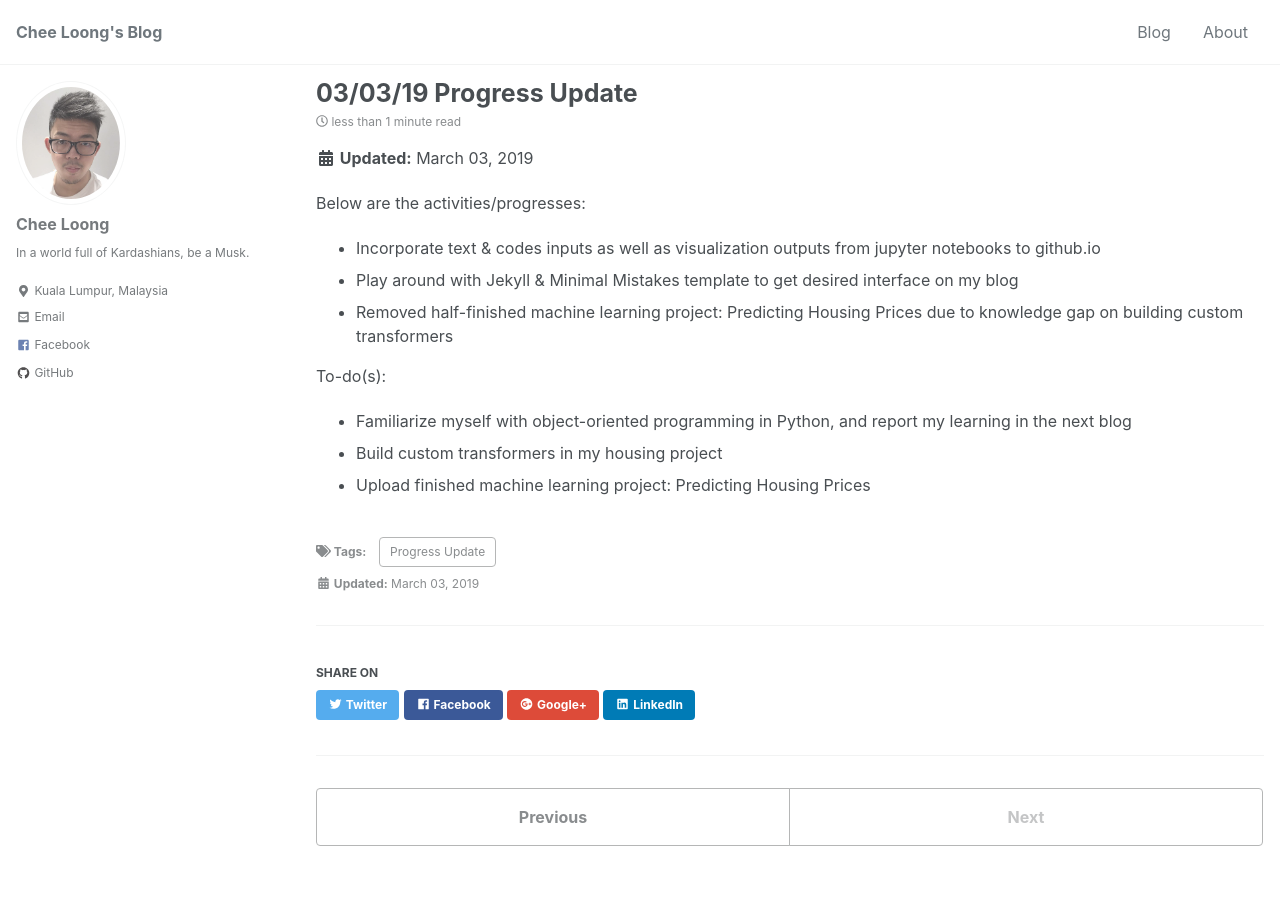
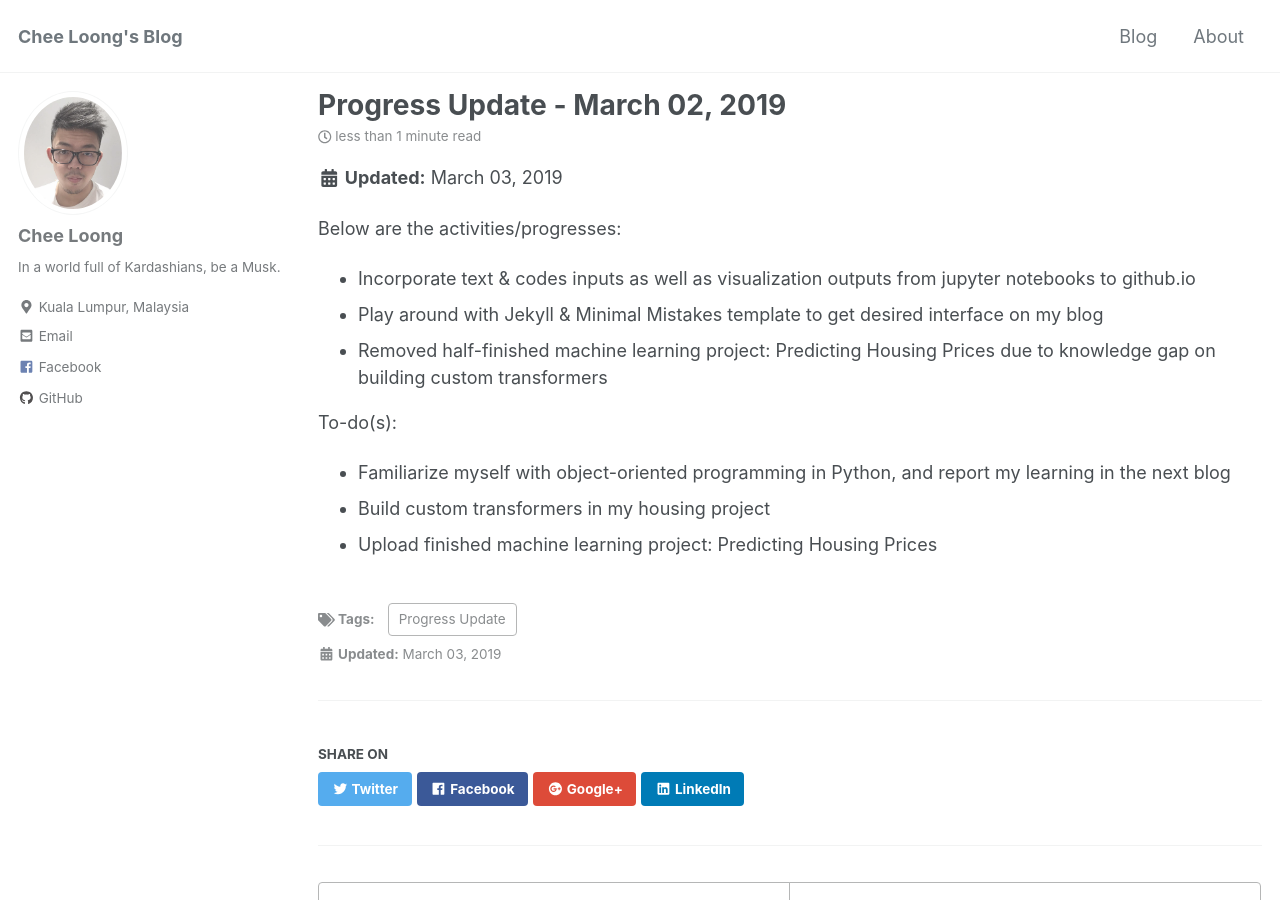
Before and after one commit to CheeLoong/CheeLoong.github.io, a Jekyll site: the page built from _posts/2019-03-03-progress-030319.md, in a window 1280 px wide and 900 px high. Built offline with Jekyll 4.4.1, drawn with Linux system fonts in a browser that asks for light colours; cached includes are drawn as plain includes.

Commit message:
update post font size

```diff
--- a/_posts/2019-03-03-030319-ProgressUpdate.md
+++ b/_posts/2019-03-03-progress-030319.md
@@ -1,5 +1,5 @@
 ---
-title: "03/03/19 Progress Update"
+title: "Progress Update - March 02, 2019"
 date: 2019-03-03
 permalink: /progress/030319/
 tags: [Progress Update]
--- a/_sass/minimal-mistakes/_reset.scss
+++ b/_sass/minimal-mistakes/_reset.scss
@@ -8,18 +8,18 @@ html {
   /* apply a natural box layout model to all elements */
   box-sizing: border-box;
   background-color: $background-color;
-  font-size: 10px;
+  font-size: 12px;
 
   @include breakpoint($medium) {
-    font-size: 12px;
+    font-size: 14px;
   }
 
   @include breakpoint($large) {
-    font-size: 14px;
+    font-size: 16px;
   }
 
   @include breakpoint($x-large) {
-    font-size: 16px;
+    font-size: 18px;
   }
 
   -webkit-text-size-adjust: 100%;
```
